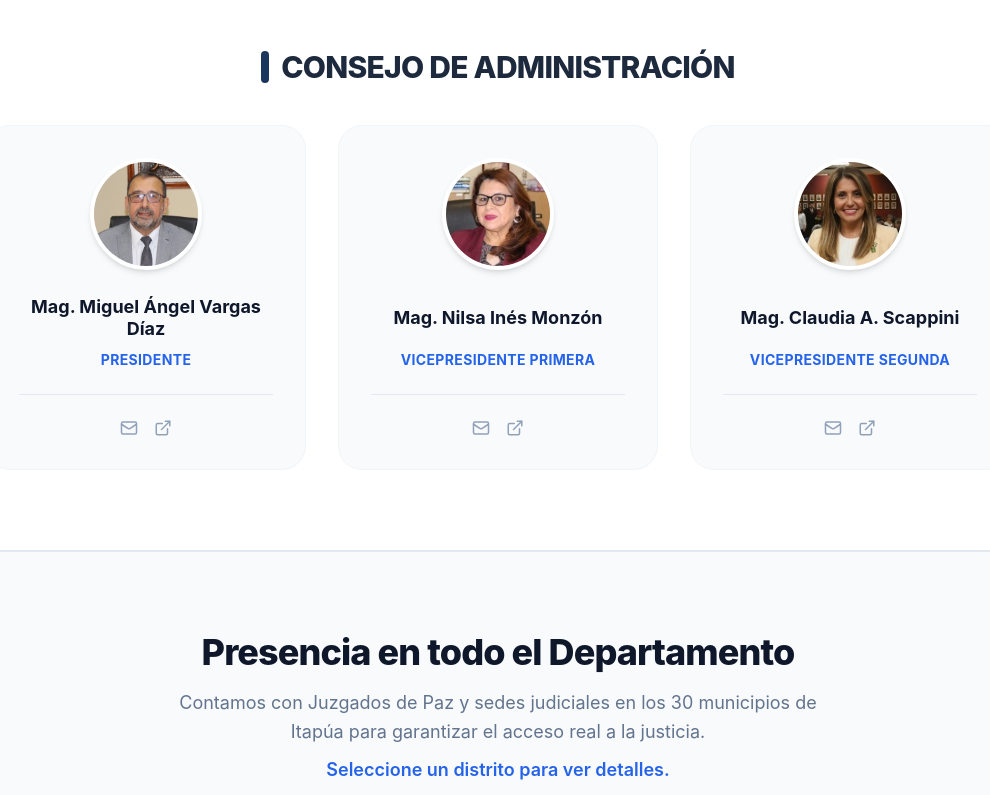
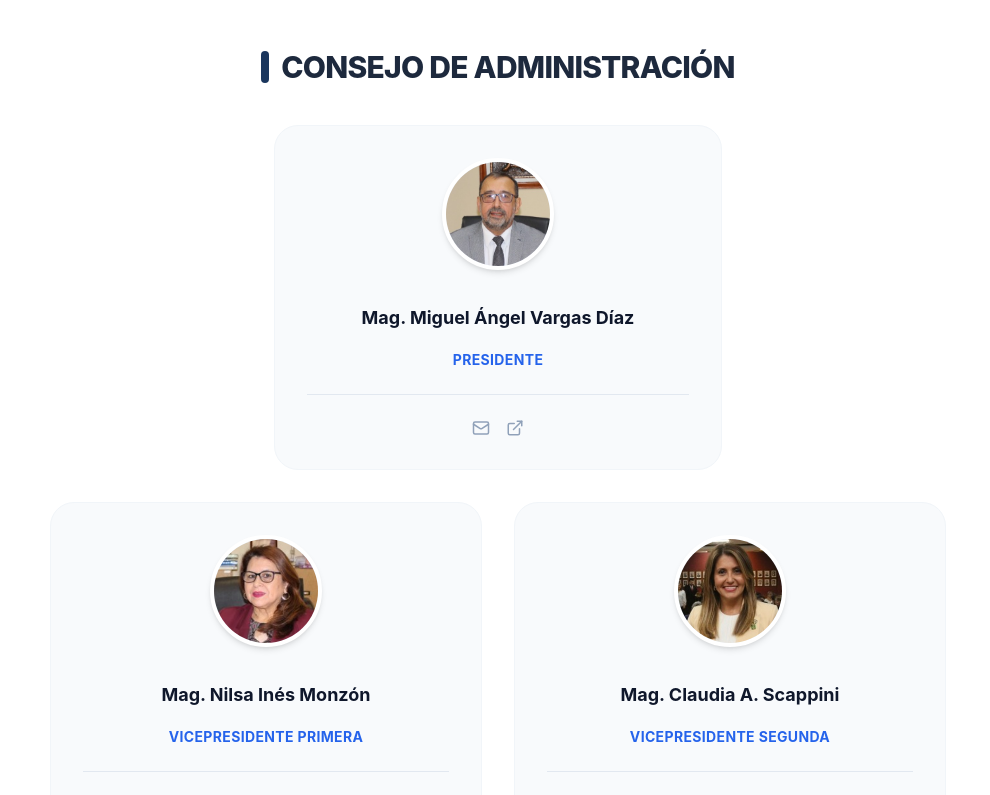
Before and after one commit to Guillermozar/Poder-Judicial, a React (Vite) app: page / in a window 1280 px wide. Shown: the part 1400-2195 px from the top of the page, without its empty margins (142-1132 px from the left). Built offline with nearby package versions, Linux system fonts and the light colour scheme; no server answers; the database is empty.

Commit message:
UI: Organizar tarjetas de consejo en forma de triangulo

```diff
--- a/src/components/sections/TransparencyBoard.jsx
+++ b/src/components/sections/TransparencyBoard.jsx
@@ -26,9 +26,9 @@ const TransparencyBoard = () => {
               <div className="h-8 w-2 bg-primary-900 rounded-full"></div>
               <h2 className="text-3xl font-extrabold text-slate-800 uppercase tracking-tight">{t('transparency.council')}</h2>
             </div>
-            <div className="grid grid-cols-1 md:grid-cols-3 gap-8 max-w-5xl mx-auto">
+            <div className="grid grid-cols-1 md:grid-cols-2 gap-8 max-w-4xl mx-auto">
               {authorities.map((a, i) => (
-                <div key={i} className="bg-slate-50 rounded-3xl p-8 border border-slate-100 text-center hover:shadow-lg transition-all group hover:-translate-y-1">
+                <div key={i} className={`bg-slate-50 rounded-3xl p-8 border border-slate-100 text-center hover:shadow-lg transition-all group hover:-translate-y-1 ${i === 0 ? 'md:col-span-2 md:w-1/2 md:mx-auto' : ''}`}>
                   <div className="w-28 h-28 rounded-full mx-auto mb-6 border-4 border-white shadow-md bg-primary-100 flex items-center justify-center text-primary-600 overflow-hidden">
                     {a.image ? (
                       <img src={a.image} alt={a.name} className="w-full h-full object-cover transition-transform duration-500 group-hover:scale-110" />
```
